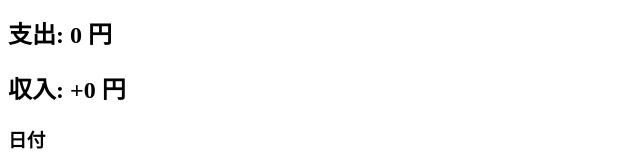
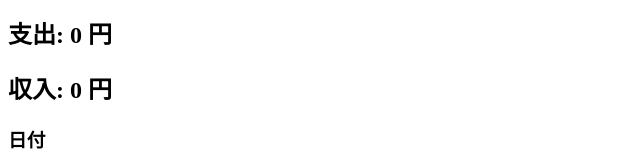
Before and after one commit to OrlyIdeate/settlement_webapp, a React (Create React App) app: page / in a window 1280 px wide. Shown: the part 129-289 px from the top of the page, without its empty margins (0-640 px from the left). Built offline with nearby package versions, Linux system fonts and the light colour scheme; the HTML template or start-up script is replaced by a standard one.

Commit message:
収支の表示に色を追加し、収入の表示形式を改善

```diff
--- a/src/component/balance.jsx
+++ b/src/component/balance.jsx
@@ -3,10 +3,12 @@ import { DataContext } from "../dataContext";
 
 export default function Balance() {
     const { balance } = useContext(DataContext);
+    const color = balance > 0 ? '#2ecc71' : balance < 0 ? '#e74c3c' : '#000';
 
     return (
         <div>
-            <h2>収支: { balance } 円</h2>
+            <h2 style={{ color: color }}>収支: { balance } 円</h2>
+            {/* <h2 className={balance > 0 ? '#2ecc71' : '#e74c3c'}>収支: { balance } 円</h2> */}
         </div>
     );
     }
--- a/src/component/income.jsx
+++ b/src/component/income.jsx
@@ -3,10 +3,11 @@ import { DataContext } from "../dataContext";
 
 export default function Income() {
     const { income } = useContext(DataContext);
+    const plus  = income == 0 ? null : "+";
 
     return (
-        <div className="col">
-            <h2 className="income">収入: +{ income } 円</h2>
+        <div className='col'>
+            <h2 className="income">収入: { plus + income } 円</h2>
         </div>
     )
 }
```
Also changed, not shown: src/handleDelete.js (deleted).
